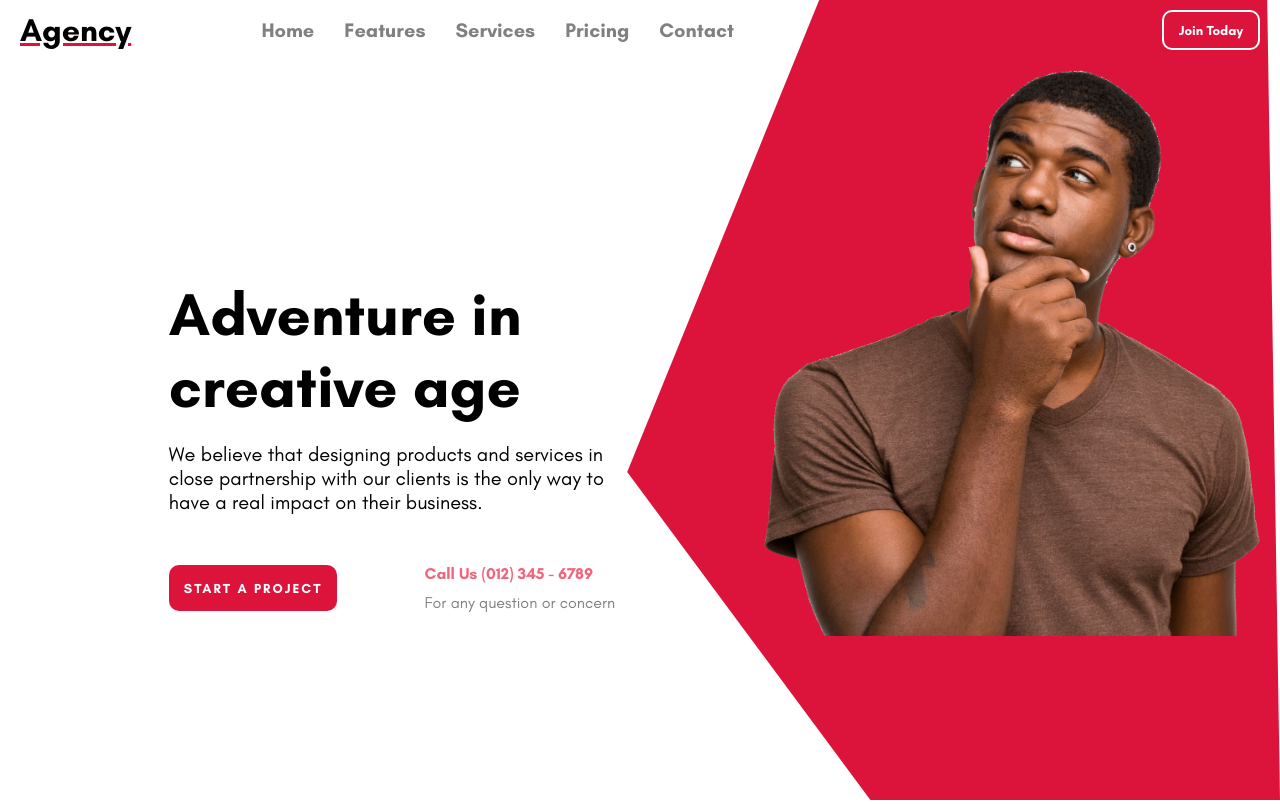
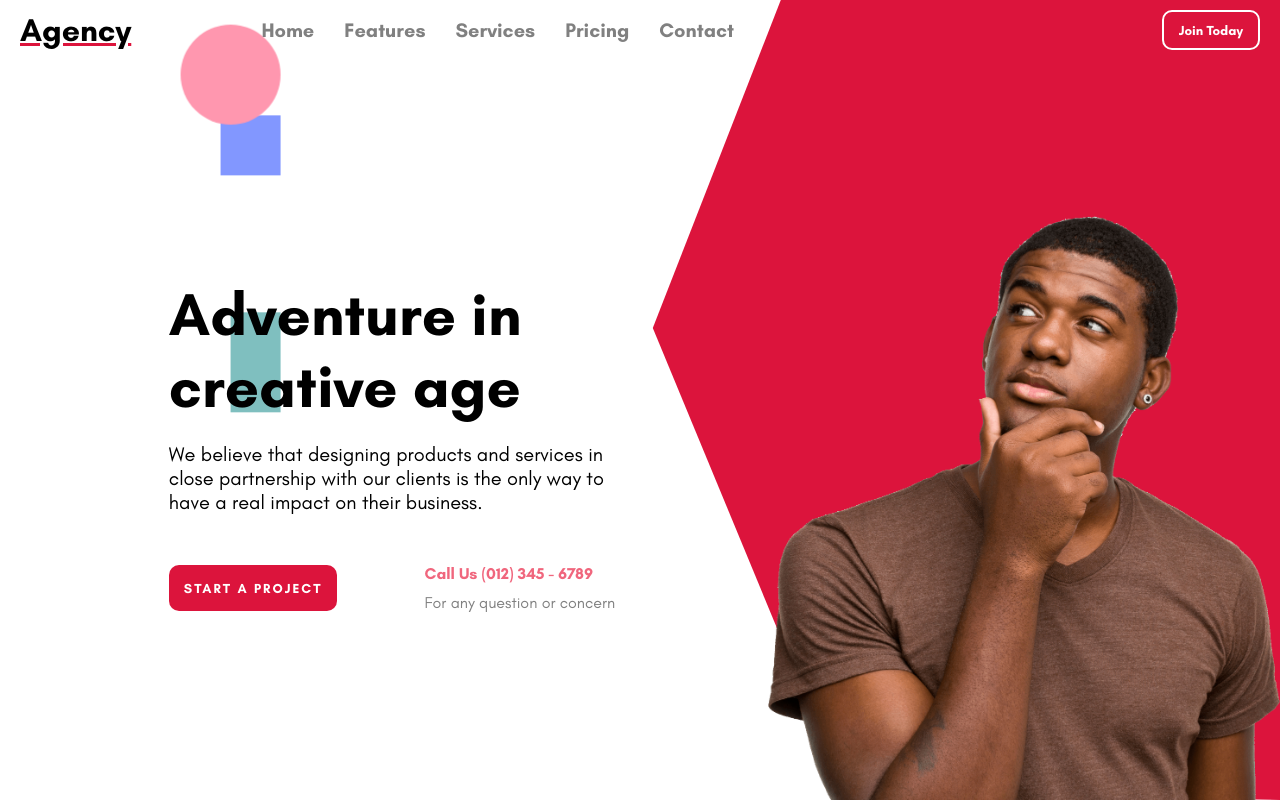
Before and after one commit to IlyaKrapivnoy/react_styeled_website, a React (Create React App) app: page / in a window 1280 px wide. Built offline with nearby package versions, Linux system fonts and the light colour scheme.

Commit message:
add css animation

```diff
--- a/src/App.js
+++ b/src/App.js
@@ -7,7 +7,7 @@ const Container = styled.div`
     overflow: hidden;
 `;
 const IntroShape = styled.div`
-    clip-path: polygon(99% 0%, 64% 0%, 49% 59%, 68% 100%, 100% 100%);
+    clip-path: polygon(100% 0, 61% 0%, 51% 41%, 66% 99%, 100% 100%);
     background-color: crimson;
     width: 100%;
     height: 100%;
--- /dev/null
+++ b/src/components/AnimatedShapes.jsx
@@ -0,0 +1,67 @@
+import styled from 'styled-components';
+
+const Square = styled.div`
+    width: 60px;
+    height: 60px;
+    background-color: #4e6bff;
+    opacity: 0.7;
+    position: absolute;
+    top: -60px;
+    left: -60px;
+    z-index: -1;
+    animation: square 25s linear alternate infinite;
+
+    @keyframes square {
+        to {
+            transform: translate(100vw, 100vh);
+        }
+    }
+`;
+
+const Circle = styled.div`
+    width: 100px;
+    height: 100px;
+    border-radius: 50px;
+    background-color: #ff97af;
+    position: absolute;
+    top: 200px;
+    left: -100px;
+    z-index: -1;
+    animation: circle 25s linear alternate infinite;
+
+    @keyframes circle {
+        to {
+            transform: translate(100vw, -100vh);
+        }
+    }
+`;
+
+const Rect = styled.div`
+    width: 50px;
+    height: 100px;
+    background-color: teal;
+    opacity: 0.5;
+    position: absolute;
+    top: 400px;
+    left: -50px;
+    z-index: -1;
+    animation: rect 25s linear alternate infinite;
+
+    @keyframes rect {
+        to {
+            transform: translate(100vw, -50vh);
+        }
+    }
+`;
+
+const AnimatedShapes = () => {
+    return (
+        <>
+            <Square />
+            <Circle />
+            <Rect />
+        </>
+    );
+};
+
+export default AnimatedShapes;
--- a/src/components/Intro.jsx
+++ b/src/components/Intro.jsx
@@ -1,5 +1,6 @@
 import styled from 'styled-components';
 import Guy from '../img/guy.png';
+import AnimatedShapes from './AnimatedShapes';
 
 const Container = styled.div`
     height: calc(100vh - 50px);
@@ -53,6 +54,9 @@ const ContactText = styled.span`
 `;
 const Right = styled.div`
     width: 40%;
+    position: absolute;
+    bottom: -4px;
+    right: 0;
 `;
 const Image = styled.img`
     width: 100%;
@@ -79,6 +83,7 @@ const Intro = () => {
             <Right>
                 <Image src={Guy} />
             </Right>
+            <AnimatedShapes />
         </Container>
     );
 };
```
